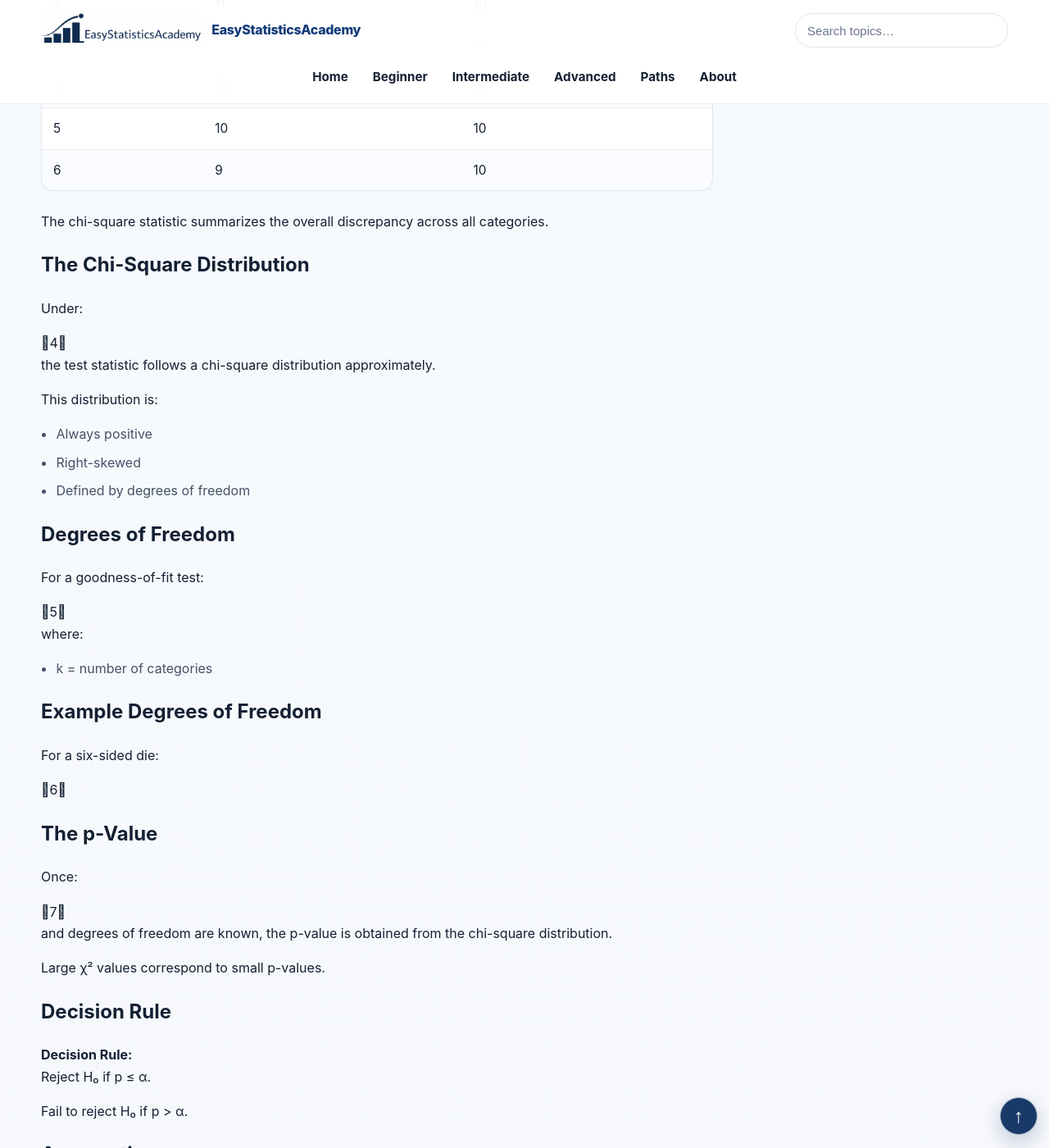
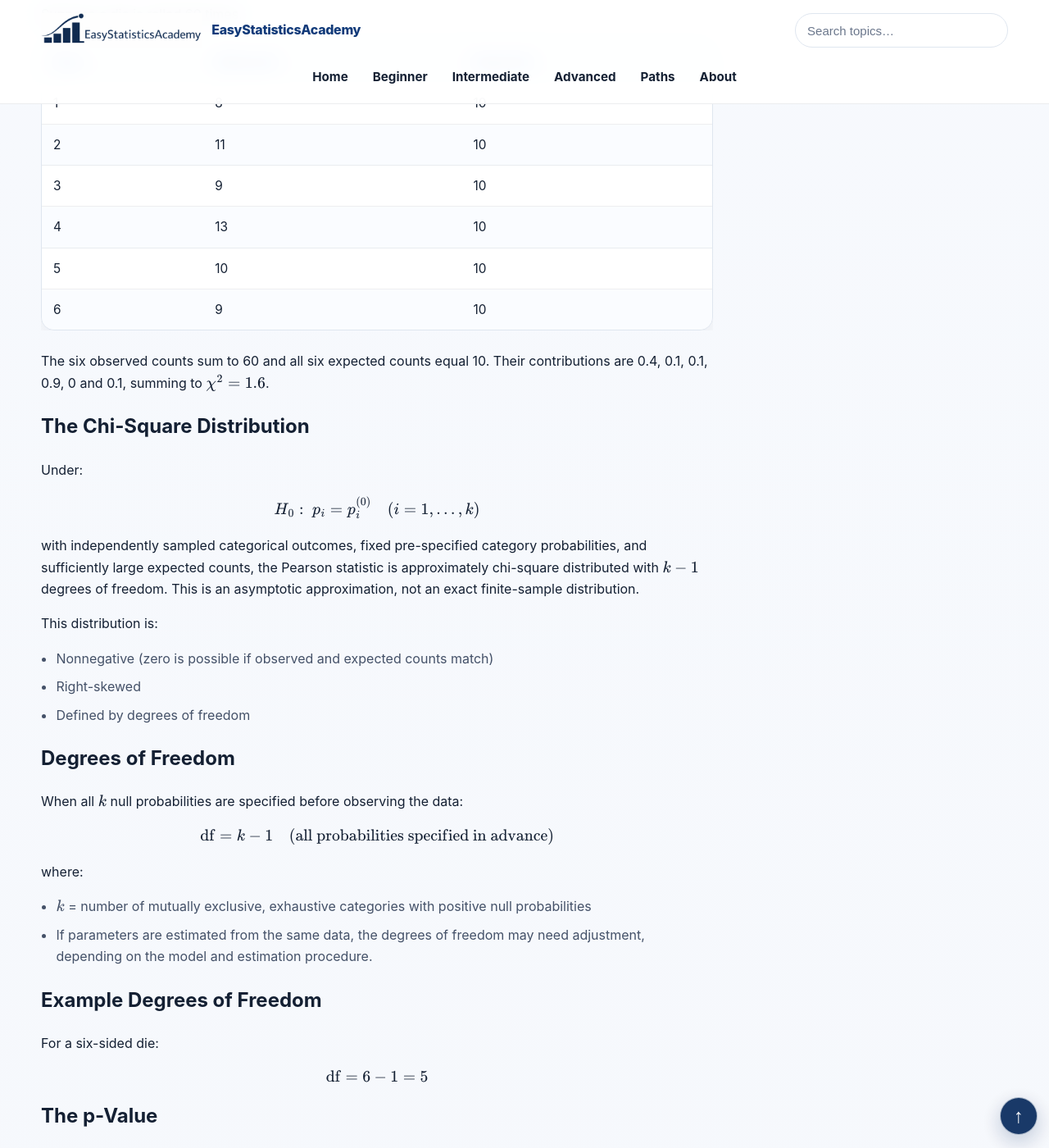
Before and after one commit to ammar-homaida-statistics/easystatisticsacademy, a Jekyll site: the page built from inference/classical-tests/chi-square-goodness-of-fit/index.md, in a window 1280 px wide and 1400 px high, scrolled down 3574 px. Shown: the whole window at 82% size. Built offline with Jekyll 4.4.1, drawn with Linux system fonts in a browser that asks for light colours; some of the changed text lies outside the part shown.

Commit message:
Restore eight chi-square goodness-of-fit formulas and verify die example

```diff
--- a/inference/classical-tests/chi-square-goodness-of-fit/index.md
+++ b/inference/classical-tests/chi-square-goodness-of-fit/index.md
@@ -207,7 +207,9 @@ sidebar: false
       Each face should occur with probability:
     </p>
 
-    0
+    \[
+p_i=\frac16,\qquad i=1,\ldots,6
+\]
 
     <p>
       Therefore:
@@ -226,7 +228,9 @@ sidebar: false
       Expected counts are obtained from:
     </p>
 
-    1
+    \[
+E_i=n\,p_i,\qquad i=1,\ldots,k
+\]
 
     <p>
       where:
@@ -269,10 +275,12 @@ sidebar: false
       The goodness-of-fit test statistic is:
     </p>
 
-    3
+    \[
+\chi^2=\sum_{i=1}^{k}\frac{(O_i-E_i)^2}{E_i}
+\]
 
     <p>
-      This formula measures total discrepancy between observed and expected counts.
+      Here \(O_i\) is the observed count and \(E_i\) the expected count for category \(i\). The sum requires positive expected counts and measures discrepancy between observed and expected frequencies.
     </p>
 
     <h2>Understanding the Formula</h2>
@@ -362,7 +370,7 @@ sidebar: false
     </div>
 
     <p>
-      The chi-square statistic summarizes the overall discrepancy across all categories.
+      The six observed counts sum to 60 and all six expected counts equal 10. Their contributions are 0.4, 0.1, 0.1, 0.9, 0 and 0.1, summing to \(\chi^2=1.6\).
     </p>
 
     <h2>The Chi-Square Distribution</h2>
@@ -371,10 +379,12 @@ sidebar: false
       Under:
     </p>
 
-    4
+    \[
+H_0:\ p_i=p_i^{(0)}\quad(i=1,\ldots,k)
+\]
 
     <p>
-      the test statistic follows a chi-square distribution approximately.
+      with independently sampled categorical outcomes, fixed pre-specified category probabilities, and sufficiently large expected counts, the Pearson statistic is approximately chi-square distributed with \(k-1\) degrees of freedom. This is an asymptotic approximation, not an exact finite-sample distribution.
     </p>
 
     <p>
@@ -383,7 +393,7 @@ sidebar: false
 
     <ul class="bullets">
 
-      <li>Always positive</li>
+      <li>Nonnegative (zero is possible if observed and expected counts match)</li>
 
       <li>Right-skewed</li>
 
@@ -394,10 +404,12 @@ sidebar: false
     <h2>Degrees of Freedom</h2>
 
     <p>
-      For a goodness-of-fit test:
+      When all \(k\) null probabilities are specified before observing the data:
     </p>
 
-    5
+    \[
+\mathrm{df}=k-1\quad\text{(all probabilities specified in advance)}
+\]
 
     <p>
       where:
@@ -405,7 +417,8 @@ sidebar: false
 
     <ul class="bullets">
 
-      <li>k = number of categories</li>
+      <li>\(k\) = number of mutually exclusive, exhaustive categories with positive null probabilities</li>
+      <li>If parameters are estimated from the same data, the degrees of freedom may need adjustment, depending on the model and estimation procedure.</li>
 
     </ul>
 
@@ -415,7 +428,9 @@ sidebar: false
       For a six-sided die:
     </p>
 
-    6
+    \[
+\mathrm{df}=6-1=5
+\]
 
     <h2>The p-Value</h2>
 
@@ -423,14 +438,16 @@ sidebar: false
       Once:
     </p>
 
-    7
+    \[
+\chi^2_{\mathrm{obs}}=\frac{4+1+1+9+0+1}{10}=1.6
+\]
 
     <p>
       and degrees of freedom are known, the p-value is obtained from the chi-square distribution.
     </p>
 
     <p>
-      Large χ² values correspond to small p-values.
+      Under the specified six-category null model, the upper-tail p-value is \(P(\chi^2_5\ge 1.6)\approx0.901\). Larger observed chi-square values yield smaller upper-tail p-values for a fixed reference distribution.
     </p>
 
     <h2>Decision Rule</h2>
@@ -455,9 +472,9 @@ sidebar: false
 
       <li>Random sampling</li>
 
-      <li>Independent observations</li>
+      <li>Independent observations drawn under a fixed categorical probability model</li>
 
-      <li>Categorical outcomes</li>
+      <li>Mutually exclusive, exhaustive categories with positive expected counts</li>
 
       <li>Expected counts sufficiently large</li>
 
@@ -477,7 +494,7 @@ sidebar: false
     </div>
 
     <p>
-      This helps justify the chi-square approximation.
+      This is a conservative rule of thumb rather than an absolute mathematical requirement. The quality of the approximation depends on the expected-count pattern and model; sparse counts may require an exact or simulation-based approach.
     </p>
 
     <h2>Common Applications</h2>
```
Also changed, not shown: other parts of inference/classical-tests/chi-square-goodness-of-fit/index.md (+3 -1 lines).
